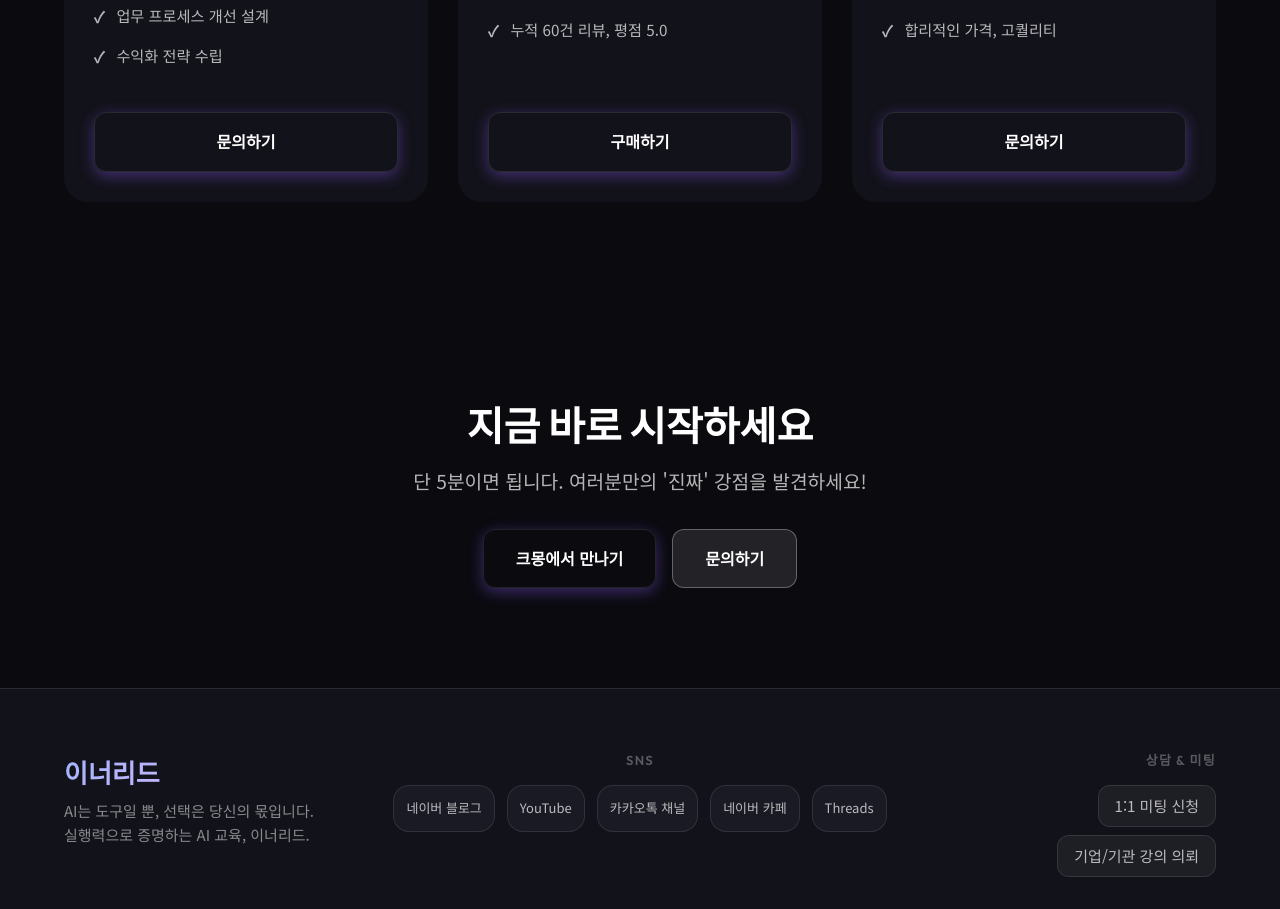
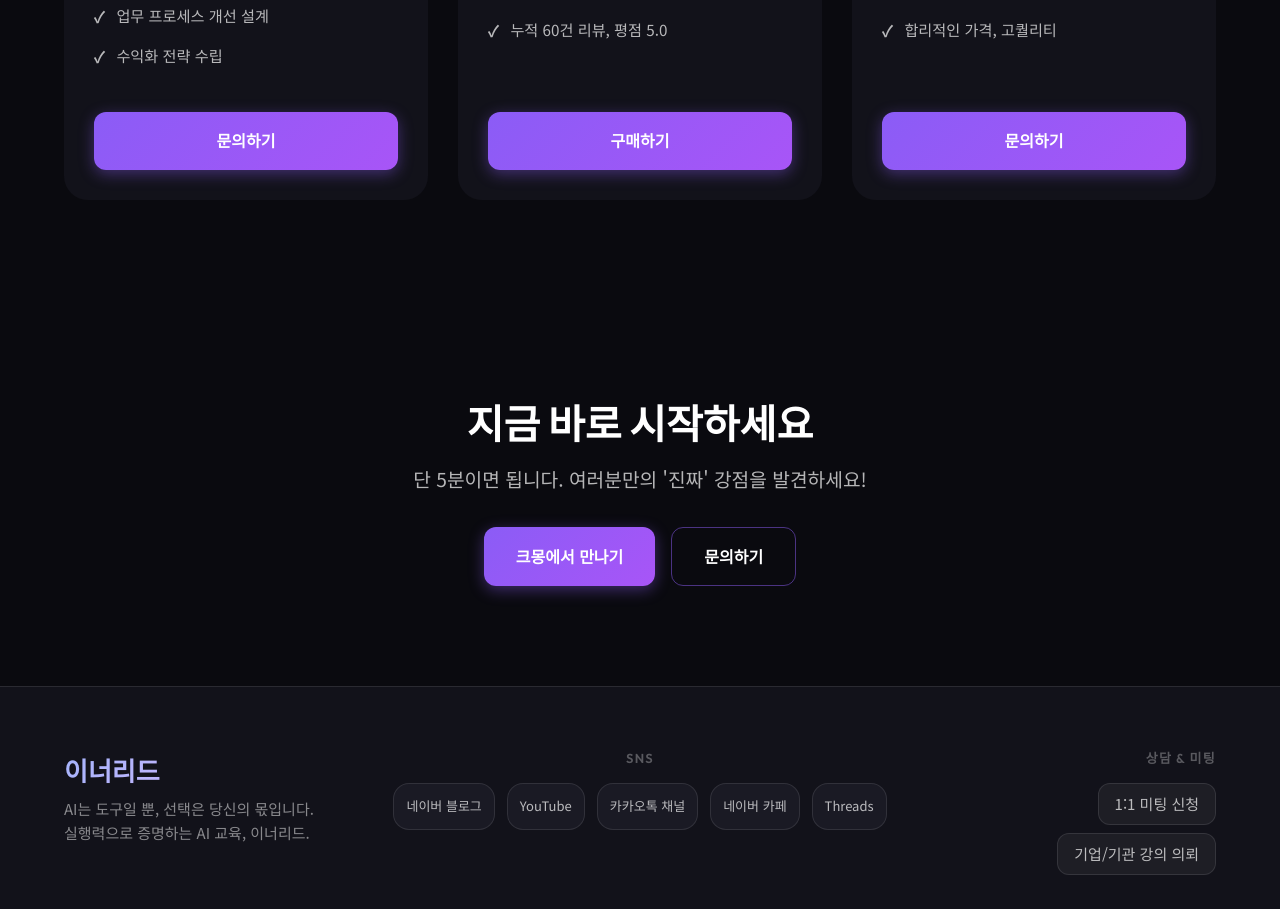
Before and after one commit to dev-shiba/inner_lead, a React (Vite) app: page /services in a window 1280 px wide. Shown: the part 890-1799 px from the top of the page. Built offline with nearby package versions, Linux system fonts and the light colour scheme.

Commit message:
style: Refine button and card CTA styles with gradient backgrounds, updated padding, font sizes, and hover effects.

```diff
--- a/src/pages/Services.css
+++ b/src/pages/Services.css
@@ -238,25 +238,25 @@
 .card-cta {
     display: block;
     width: 100%;
-    padding: 16px;
+    padding: 16px 24px;
     text-align: center;
     border-radius: 12px;
     font-weight: 700;
+    font-size: 1rem;
     text-decoration: none;
     transition: all 0.3s ease;
 }
 
 .card-cta.primary {
-    background: var(--accent-primary);
+    background: linear-gradient(135deg, #8b5cf6, #a855f7);
     color: white;
     box-shadow: 0 4px 15px rgba(139, 92, 246, 0.4);
-    border: 1px solid rgba(255, 255, 255, 0.1);
+    border: none;
 }
 
 .card-cta.primary:hover {
-    background: var(--accent-secondary);
-    box-shadow: 0 8px 25px rgba(139, 92, 246, 0.6);
     transform: translateY(-2px);
+    box-shadow: 0 8px 25px rgba(139, 92, 246, 0.5);
 }
 
 .card-cta.secondary {
@@ -304,34 +304,33 @@
 .btn {
     padding: 16px 32px;
     border-radius: 12px;
-    font-weight: 600;
+    font-weight: 700;
+    font-size: 1rem;
     text-decoration: none;
     transition: all 0.3s ease;
 }
 
 .btn-primary {
-    background: var(--accent-primary);
+    background: linear-gradient(135deg, #8b5cf6, #a855f7);
     color: white;
     box-shadow: 0 4px 15px rgba(139, 92, 246, 0.4);
-    border: 1px solid rgba(255, 255, 255, 0.1);
+    border: none;
 }
 
 .btn-primary:hover {
-    background: var(--accent-secondary);
     transform: translateY(-2px);
-    box-shadow: 0 10px 30px rgba(139, 92, 246, 0.5);
+    box-shadow: 0 8px 25px rgba(139, 92, 246, 0.5);
 }
 
 .btn-secondary {
-    background: rgba(255, 255, 255, 0.1);
+    background: transparent;
     color: white;
-    border: 1px solid rgba(255, 255, 255, 0.3);
+    border: 1px solid rgba(139, 92, 246, 0.5);
 }
 
 .btn-secondary:hover {
-    background: rgba(255, 255, 255, 0.2);
-    border-color: white;
-    color: white;
+    background: rgba(139, 92, 246, 0.1);
+    border-color: #8b5cf6;
 }
 
 /* Mobile Responsive */
```
